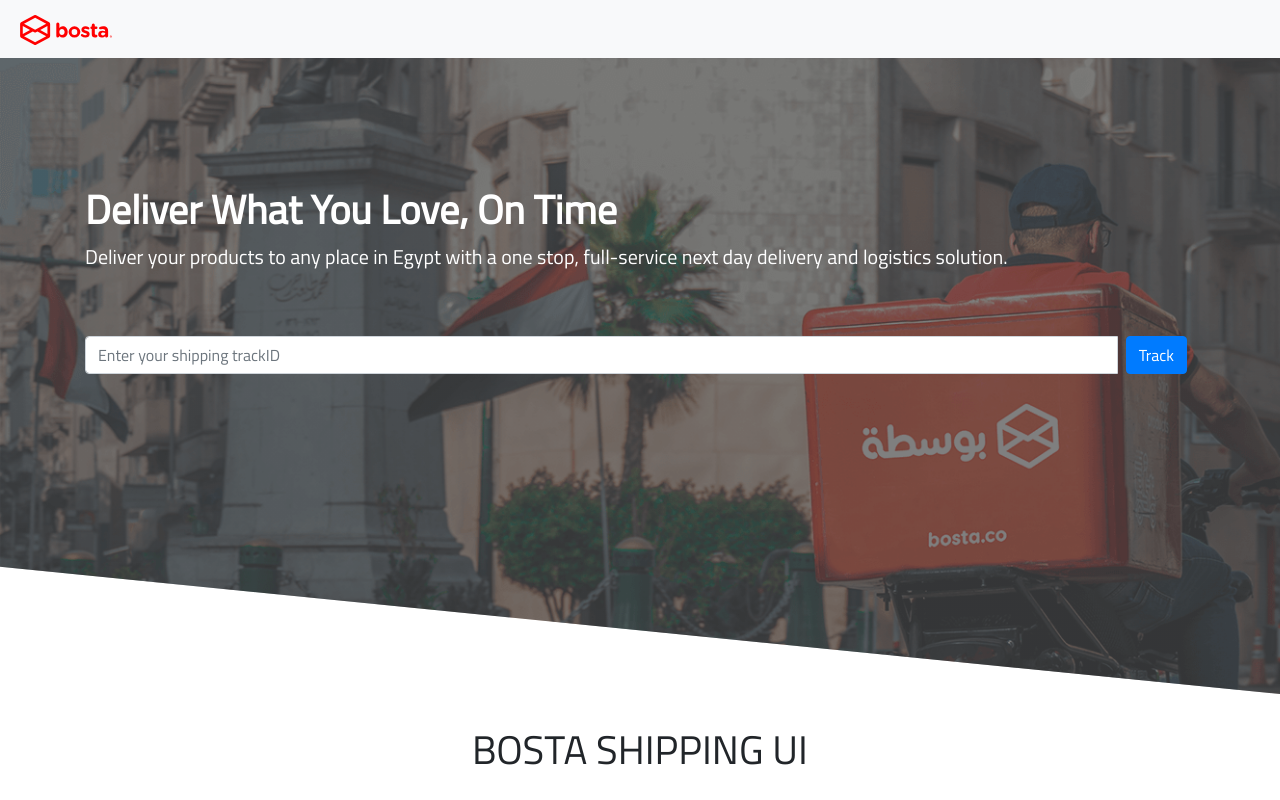
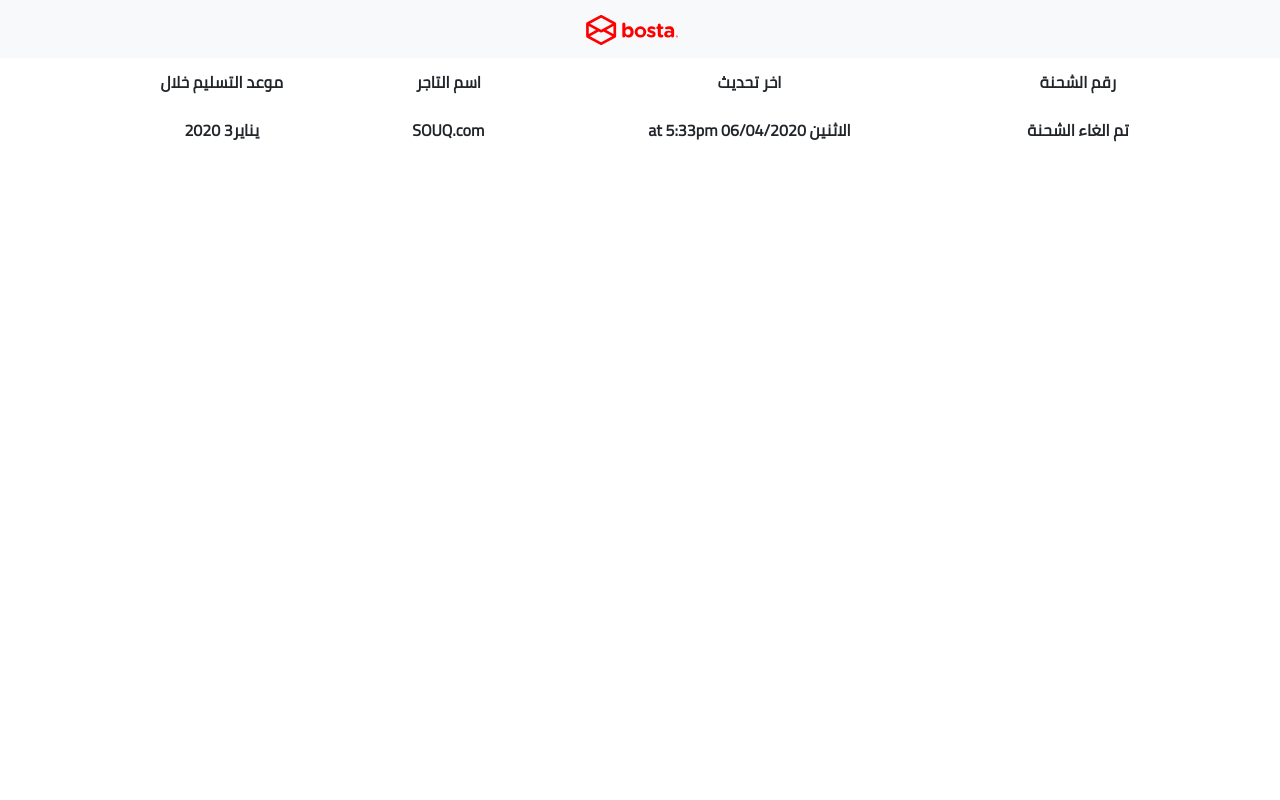
Before and after one commit to zeez2030/BostaShippingUI, a React (Create React App) app in the folder ui-bosta/: page /1 in a window 1280 px wide. Built offline with nearby package versions, Linux system fonts and the light colour scheme.

Commit message:
added routing to the app

```diff
--- a/ui-bosta/package.json
+++ b/ui-bosta/package.json
@@ -8,6 +8,8 @@
     "@testing-library/user-event": "^7.1.2",
     "react": "^17.0.0",
     "react-dom": "^17.0.0",
+    "react-router": "^5.2.0",
+    "react-router-dom": "^5.2.0",
     "react-scripts": "3.4.4"
   },
   "scripts": {
@@ -30,5 +32,9 @@
       "last 1 firefox version",
       "last 1 safari version"
     ]
+  },
+  "devDependencies": {
+    "@babel/plugin-transform-react-jsx-source": "^7.12.1",
+    "webpack-rtl-plugin": "^2.0.0"
   }
 }
--- a/ui-bosta/src/Components/App/App.js
+++ b/ui-bosta/src/Components/App/App.js
@@ -1,14 +1,17 @@
 import React from 'react';
-import Navbar from './Navbar/Navbar';
-import Wjumbo from './WJumbo/Wjumbo';
+import { Route } from 'react-router-dom'
+import Navbar from '../../shared/Navbar/Navbar';
+import Home from '../Home/Home';
+import Track from '../Track/Track'
 import './App.css';
 
 function App() {
   return (
     <div className="App">
       <Navbar />
-      <Wjumbo/>
-      <h1>BOSTA SHIPPING UI</h1>
+      {/* <Home /> */}
+      <Route path="/" exact component={Home} />
+      <Route path="/:id" component={Track} />
     </div>
   );
 }
--- a/ui-bosta/src/Components/App/Navbar/Navbar.js
+++ /dev/null
@@ -1,15 +0,0 @@
-import React from 'react'
-import './Navbar.css'
-import SVG from '../../../assets/images/bosta.svg';
-const Navbar = () => {
-    return (
-        <nav className="navbar navbar-light bg-light">
-            <a className="navbar-brand" href="#">
-                <img src={SVG} width="100" height="30" alt="" loading="lazy" />
-
-            </a>
-        </nav>
-    )
-}
-
-export default Navbar
--- a/ui-bosta/src/Components/App/WJumbo/Wjumbo.css
+++ b/ui-bosta/src/Components/Home/Home.css
@@ -1,6 +1,6 @@
 .clip {
     clip-path: polygon(0 0, 100% 0, 100% 100%, 0 80%);
-    background-image: linear-gradient(rgba(0, 0, 0, 0.5), rgba(0, 0, 0, 0.5)), url("../../../assets/images/bosta-banner.png");
+    background-image: linear-gradient(rgba(0, 0, 0, 0.5), rgba(0, 0, 0, 0.5)), url("../../assets/images/bosta-banner.png");
     background-size: cover;
     background-repeat: no-repeat;
     padding-top: 10%;
--- a/ui-bosta/src/Components/App/WJumbo/Wjumbo.js
+++ b/ui-bosta/src/Components/Home/Home.js
@@ -1,6 +1,19 @@
-import React from 'react';
-import './Wjumbo.css';
-const Wjumbo = () => {
+import React, { useEffect, useState } from 'react';
+import './Home.css';
+const Home = (props) => {
+
+    const [shippmentId, setShippmentId] = useState(0);
+
+    useEffect(() => {
+        console.log(props);
+    }, [])
+
+    const clickHandler = () => {
+        props.history.push(`/${shippmentId}`)
+    }
+    const setID = (e) => {
+        setShippmentId(e.target.value);
+    }
     return (
         <div className="jumbotron clip">
 
@@ -16,8 +29,8 @@
                 </div>
                 <div className="row my-5">
                     <div className="input-group mb-3 col-12">
-                        <input type="text" className="form-control" placeholder="Enter your shipping trackID" aria-label="track" aria-describedby="basic-addon1" />
-                        <button type="button" className="mx-2 btn btn-primary">Track</button>
+                        <input onChange={setID} type="text" className="form-control" placeholder="Enter your shipping trackID ex: 6636234,7234258,9442984,1094442 " aria-label="track" aria-describedby="basic-addon1" />
+                        <button onClick={clickHandler} type="button" className="mx-2 btn btn-primary">Track</button>
                     </div>
 
                 </div>
@@ -30,4 +43,4 @@
     )
 }
 
-export default Wjumbo;
+export default Home;
--- /dev/null
+++ b/ui-bosta/src/Components/Track/Track.js
@@ -0,0 +1,28 @@
+import React from 'react'
+
+const Track = () => {
+    return (
+        <div className="container">
+            <table className="table table-borderless">
+                <thead>
+                    <tr>
+                        <th scope="col">موعد التسليم خلال</th>
+                        <th scope="col">اسم التاجر</th>
+                        <th scope="col">اخر تحديث</th>
+                        <th scope="col">رقم الشحنة</th>
+                    </tr>
+                    <tr>
+                        <th scope="col">2020  يناير{3}</th>
+                        <th scope="col">SOUQ.com</th>
+                        <th scope="col">at 5:33pm 06/04/2020 الاثنين</th>
+                        <th scope="col">تم الغاء الشحنة</th>
+                    </tr>
+                </thead>
+
+            </table>
+
+        </div>
+    )
+}
+
+export default Track
--- a/ui-bosta/src/index.js
+++ b/ui-bosta/src/index.js
@@ -1,13 +1,18 @@
 import React from 'react';
 import ReactDOM from 'react-dom';
+import { BrowserRouter } from 'react-router-dom'
 import 'bootstrap/dist/css/bootstrap.css';
 import './index.css';
 import App from './Components/App/App';
 import * as serviceWorker from './serviceWorker';
 
+
 ReactDOM.render(
   <React.StrictMode>
-    <App />
+    <BrowserRouter>
+      <App />
+    </BrowserRouter>
+
   </React.StrictMode>,
   document.getElementById('root')
 );
--- /dev/null
+++ b/ui-bosta/src/shared/Navbar/Navbar.css
@@ -0,0 +1,3 @@
+.logo-container {
+    justify-content: center !important;
+}
--- /dev/null
+++ b/ui-bosta/src/shared/Navbar/Navbar.js
@@ -0,0 +1,17 @@
+import React from 'react';
+import { Link } from 'react-router-dom';
+import './Navbar.css';
+import SVG from '../../assets/images/bosta.svg';
+const Navbar = () => {
+    return (
+        <nav className="navbar navbar-light bg-light">
+            <div className="container logo-container">
+                <Link to="/" className="navbar-brand " href="#">
+                    <img src={SVG} width="100" height="30" alt="Bosta Logo" loading="lazy" />
+                </Link>
+            </div>
+        </nav>
+    )
+}
+
+export default Navbar
```
Also changed, not shown: ui-bosta/src/Components/Track/Track.css (added), 1 other file (tests, documents, lock files or other folders).
